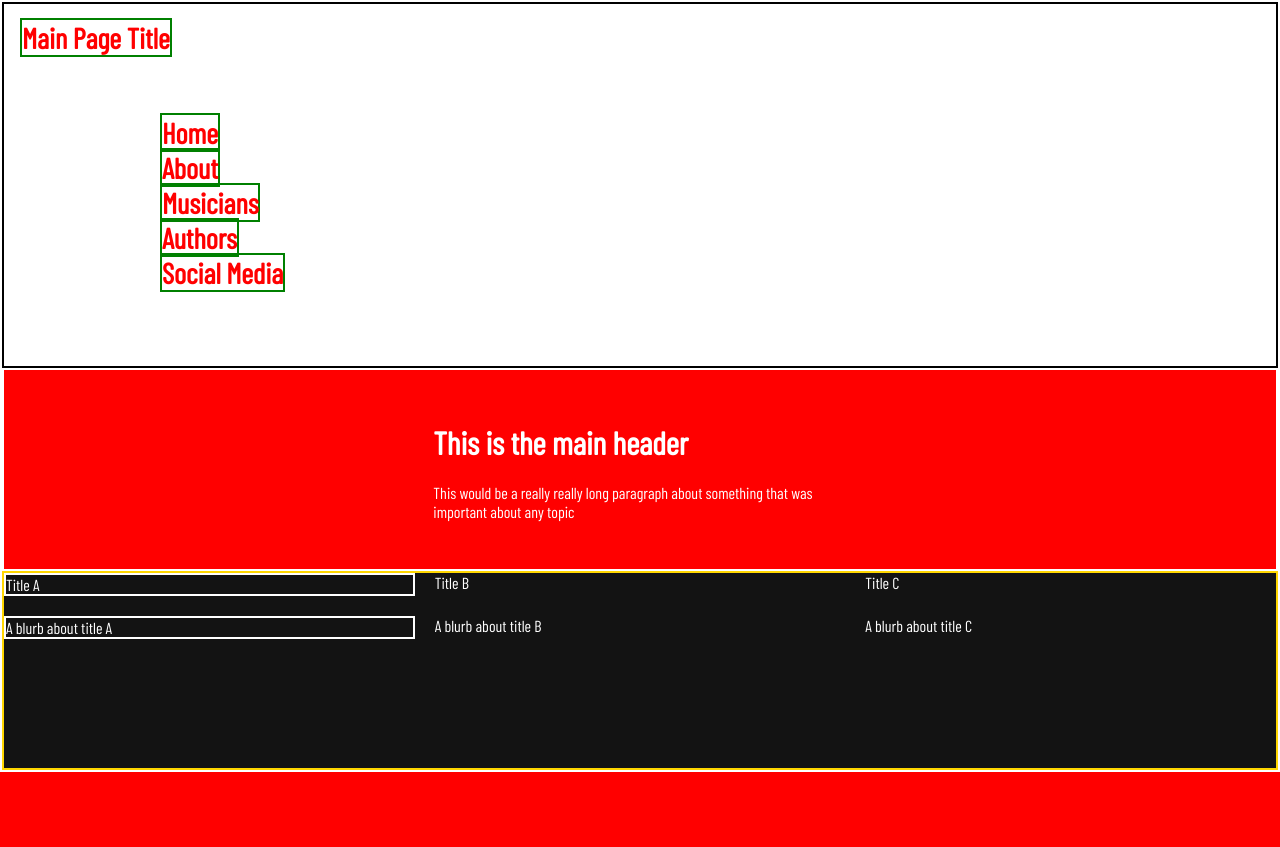
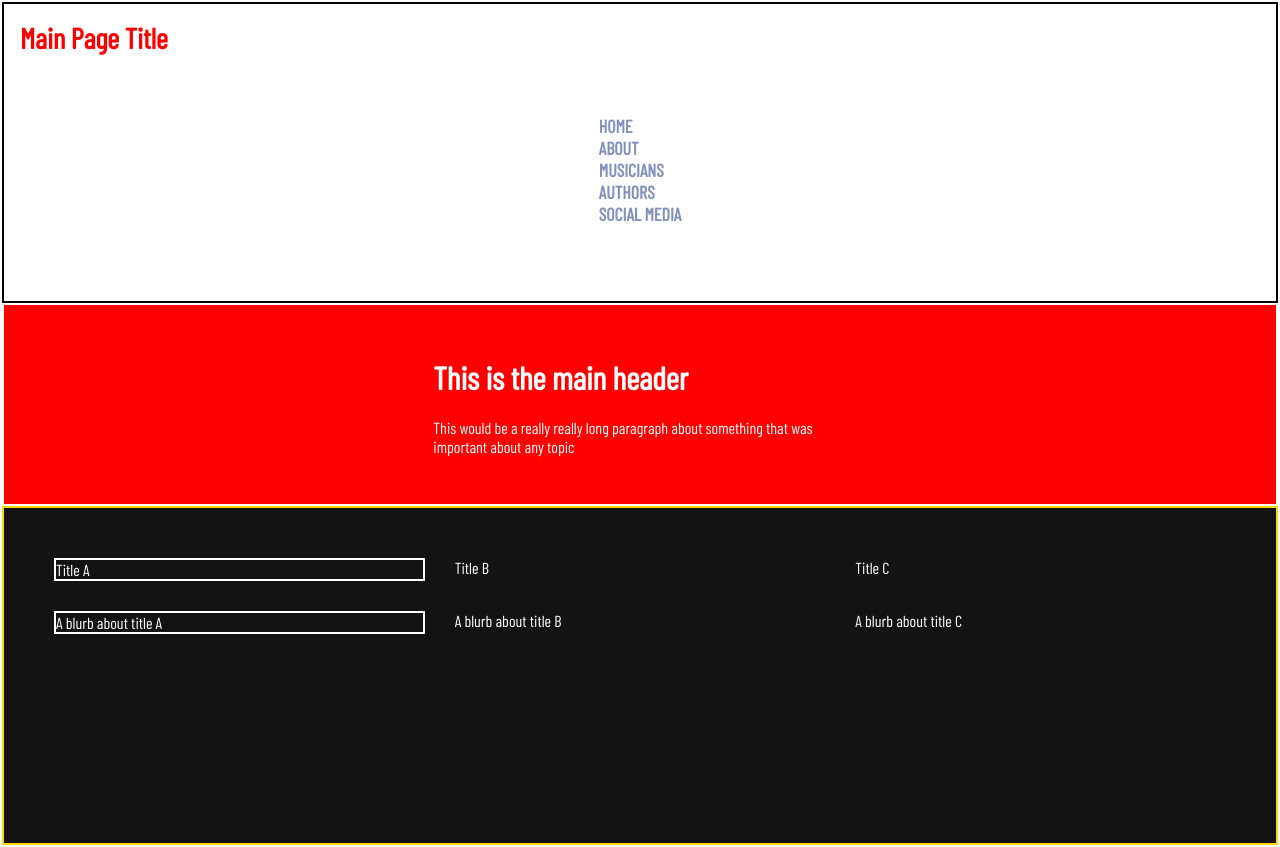
Before and after one commit to drewlearnsabout/CSS-grid-practice, a plain HTML site: page index.html in a window 1280 px wide. Before the commit the page ends 800 px from the top, so only its background shows below. Drawn offline with nearby package versions, Linux system fonts and the light colour scheme.

Commit message:
Update index.css

```diff
--- a/index.css
+++ b/index.css
@@ -11,7 +11,6 @@ a {
 	color: red;
 	font-size: 1.8em;
 	font-weight: 700;
-	border: 2px solid green;
 }
 
 header {
@@ -26,29 +25,28 @@ nav {
 }
 
 nav ul {
-/*  text-align: center; */
   background: linear-gradient(90deg, rgba(255, 255, 255, 0) 0%, rgba(255, 255, 255, 0.2) 25%, rgba(255, 255, 255, 0.2) 75%, rgba(255, 255, 255, 0) 100%);
   box-shadow: 0 0 25px rgba(0, 0, 0, 0.1), inset 0 0 1px rgba(255, 255, 255, 0.6);
 }
 
-nav ul li {
-  /*display: inline-block;*/
-}
-
-nav ul li a {
+nav a {
   padding: 18px;
   font-family: 'Barlow Condensed', sans-serif;
   text-transform:uppercase;
   color: rgba(0, 35, 122, 0.5);
   font-size: 18px;
   text-decoration: none;
-  display: block;
 }
 
-nav ul li a:hover {
+nav a:hover {
   box-shadow: 0 0 10px rgba(0, 0, 0, 0.1), inset 0 0 1px rgba(255, 255, 255, 0.6);
   background: rgba(255, 255, 255, 0.1);
   color: rgba(0, 35, 122, 0.7);
+}
+
+.container1 {
+  display: grid;
+  grid-template: (5, 1fr) / (1, 1fr);
 }
 
 .container {
@@ -72,10 +70,12 @@ footer {
   display: grid;
   grid-template-columns: repeat(3, 1fr);
   grid-template-rows: repeat(5, 1fr);
-  grid-gap: 20px;
+  padding: 50px;
+  grid-gap: 30px;
 }
 
 .boxa {
+ /* At some point, center the text in the box using justify-items or padding */
   border: 2px solid white;
 }
 .boxd {
```
